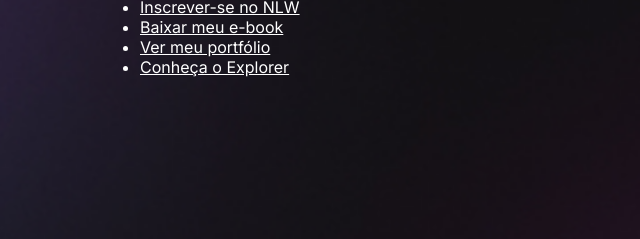
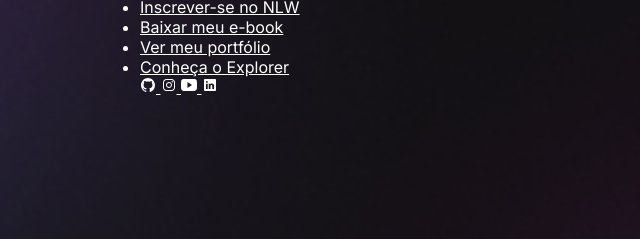
Before and after one commit to gustavo-zsilva/link-tree-discover, a plain HTML site: page index.html in a window 1280 px wide. Shown: the part 254-493 px from the top of the page, 320-960 px from the left. Drawn offline with nearby package versions, Linux system fonts and the light colour scheme.

Commit message:
Added social links

```diff
--- a/index.html
+++ b/index.html
@@ -31,9 +31,29 @@
           <a href="https://github.com/gustavo-zsilva">Ver meu portfólio</a>
         </li>
         <li>
-          <a href="https://rocketseat.com.br/explorer" target="_blank">Conheça o Explorer</a>
+          <a href="https://rocketseat.com.br/explorer" target="_blank"
+            >Conheça o Explorer</a
+          >
         </li>
       </ul>
+      <div id="social-links">
+        <a href="https://github.com/gustavo-zsilva" target="_blank">
+          <ion-icon name="logo-github"></ion-icon>
+        </a>
+
+        <a href="https://github.com/gustavo-zsilva" target="_blank">
+          <ion-icon name="logo-instagram"></ion-icon>
+        </a>
+
+        <a href="https://github.com/gustavo-zsilva" target="_blank">
+          <ion-icon name="logo-youtube"></ion-icon>
+        </a>
+
+        <a href="https://github.com/gustavo-zsilva" target="_blank">
+          <ion-icon name="logo-linkedin"></ion-icon>
+        </a>
+      </div>
     </div>
+    <script src="https://unpkg.com/ionicons@4.5.10-0/dist/ionicons.js"></script>
   </body>
 </html>
```
